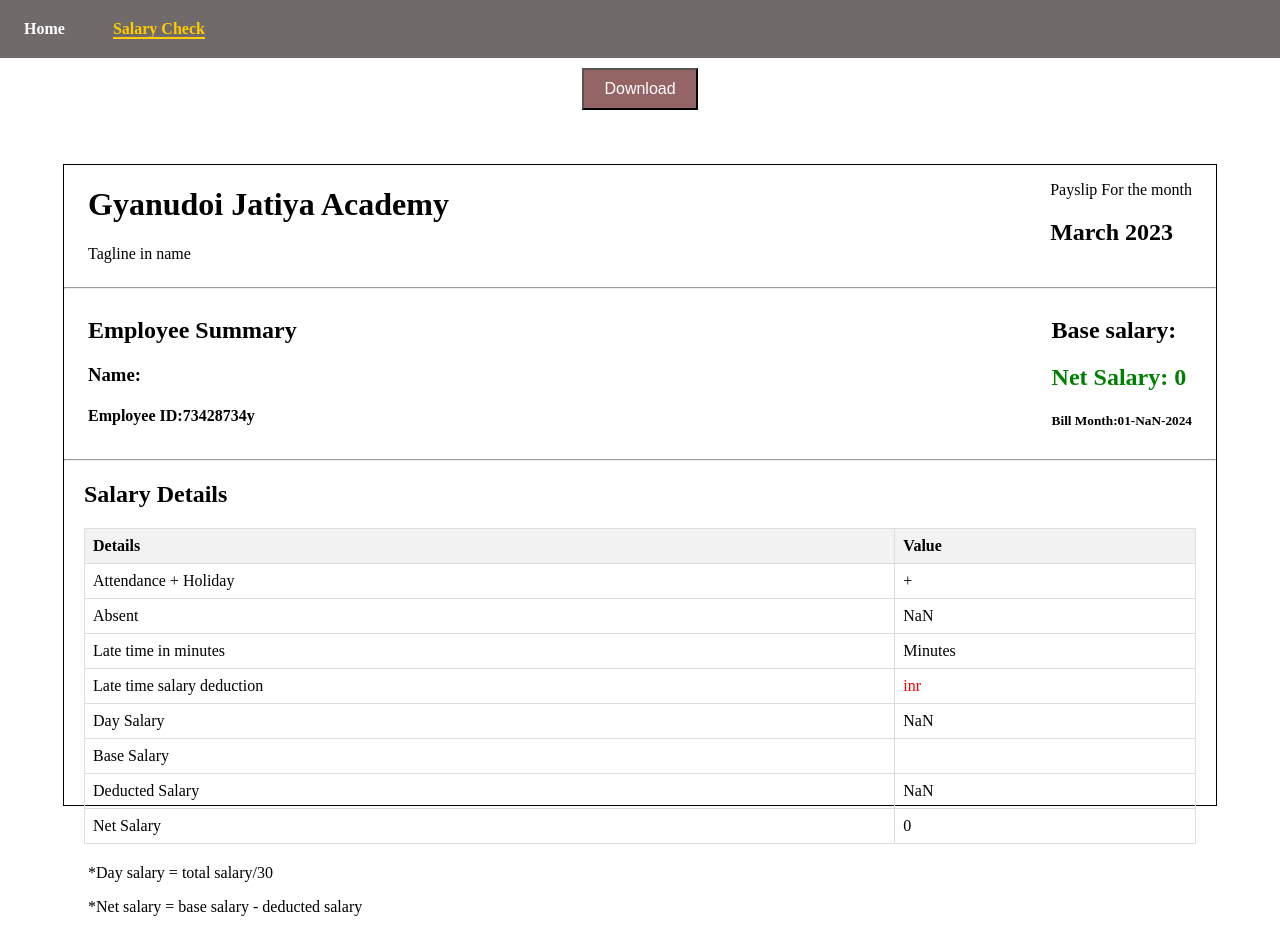
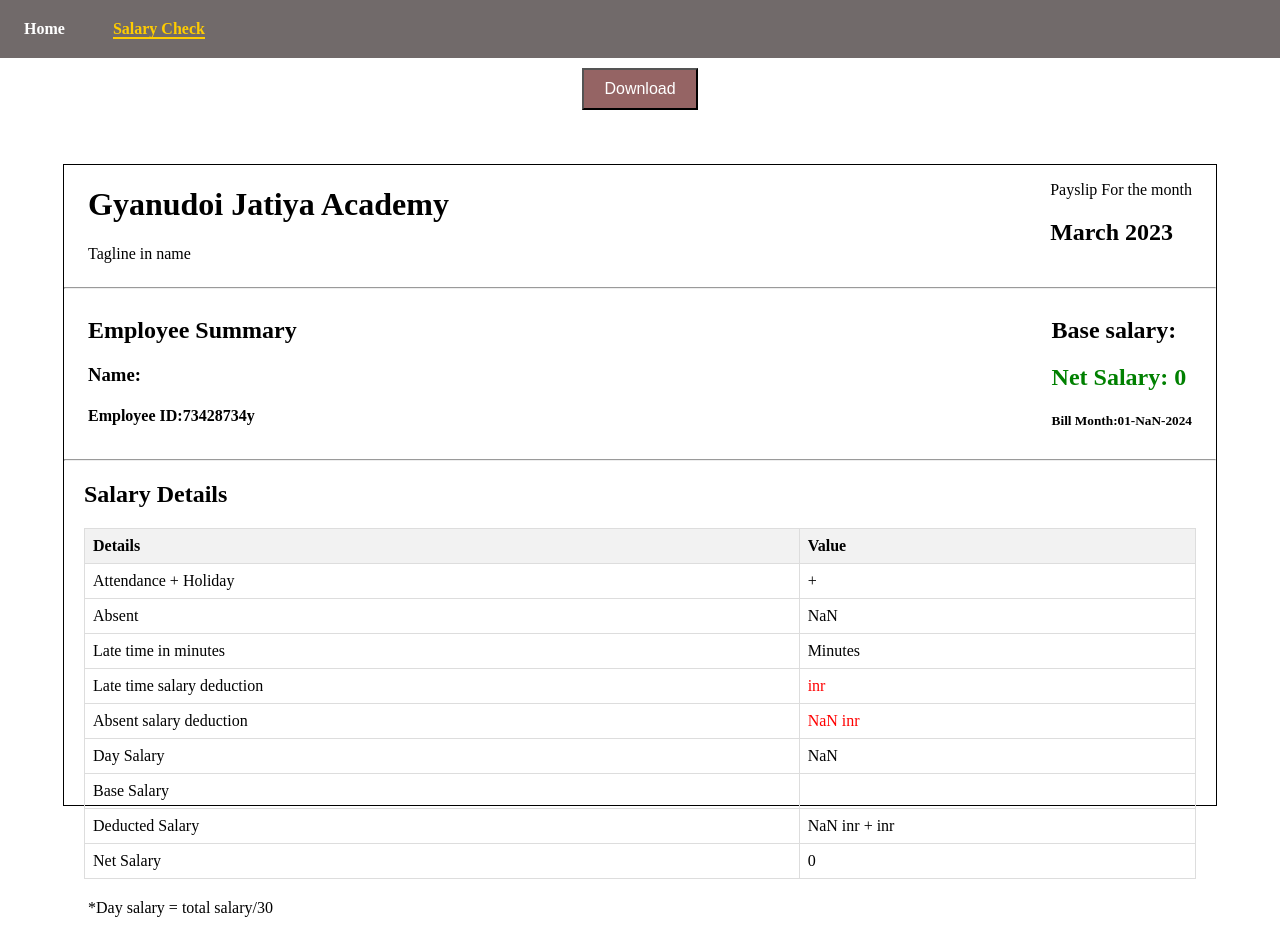
Before and after one commit to fardin-developer/attendence-taker-with-location, a React (Vite) app in the folder frontend/: page /salary-slip in a window 1280 px wide. Shown: the top 932 px of the page. Built offline with nearby package versions, Linux system fonts and the light colour scheme.

Commit message:
more field details added

```diff
--- a/frontend/src/SalarySlip.jsx
+++ b/frontend/src/SalarySlip.jsx
@@ -82,6 +82,10 @@ const SalarySlip = () => {
                     <td style={{color:"red"}}>{salaryDetails.lateTimeSalary} inr</td>
                   </tr>
                   <tr>
+                    <td>Absent salary deduction</td>
+                    <td style={{color:"red"}}>{(30 - (salaryDetails.attendences + salaryDetails.sunday))*salaryDetails.baseslary/30} inr</td>
+                  </tr>
+                  <tr>
                     <td>Day Salary</td>
                     <td>{salaryDetails.baseslary / 30}</td>
                   </tr>
@@ -91,7 +95,7 @@ const SalarySlip = () => {
                   </tr>
                   <tr>
                     <td>Deducted Salary</td>
-                    <td>{salaryDetails.baseslary - salaryDetails.salary}</td>
+                    <td>{(30 - (salaryDetails.attendences + salaryDetails.sunday))*salaryDetails.baseslary/30} inr + {salaryDetails.lateTimeSalary} inr</td>
                   </tr>
                   <tr>
                     <td>Net Salary</td>
```
